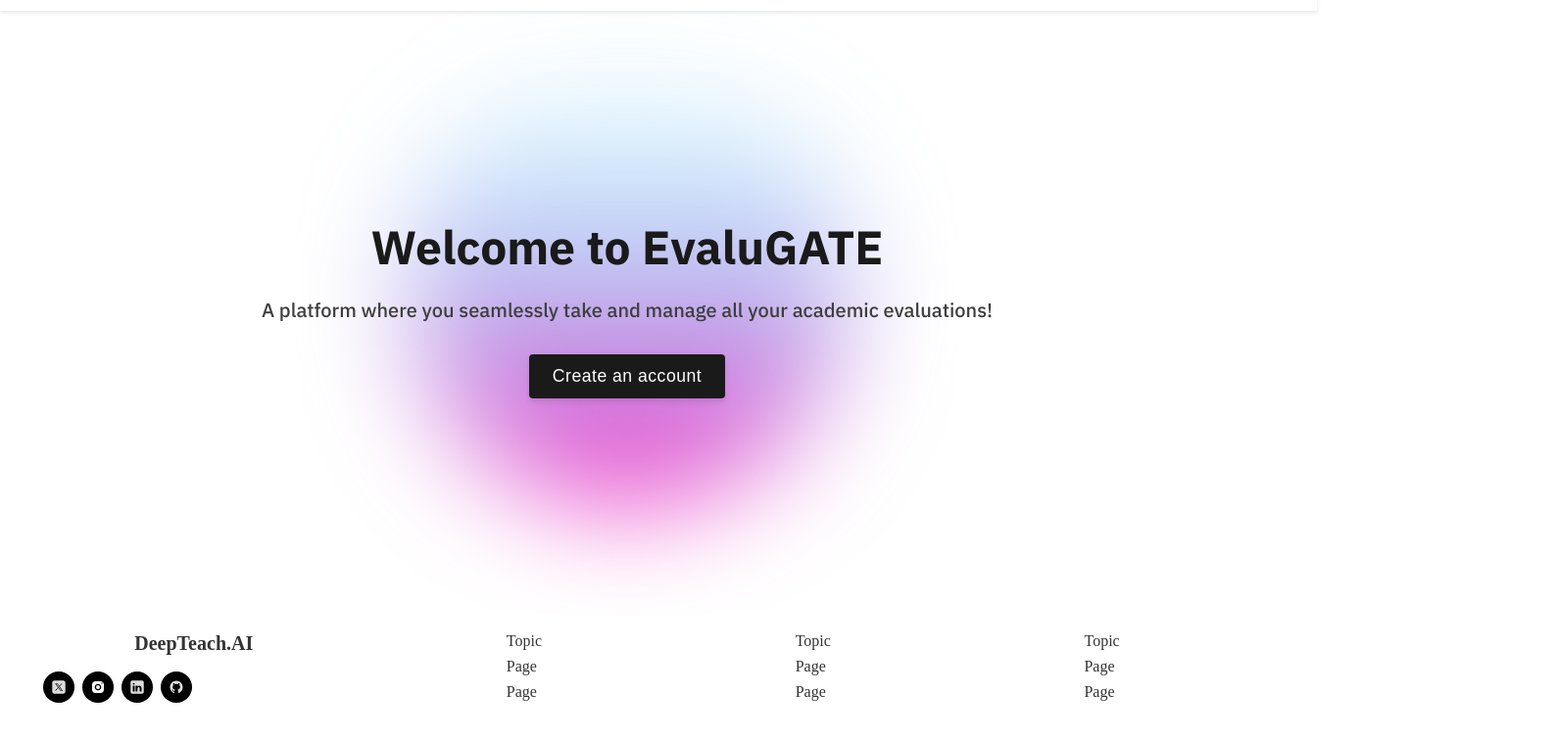
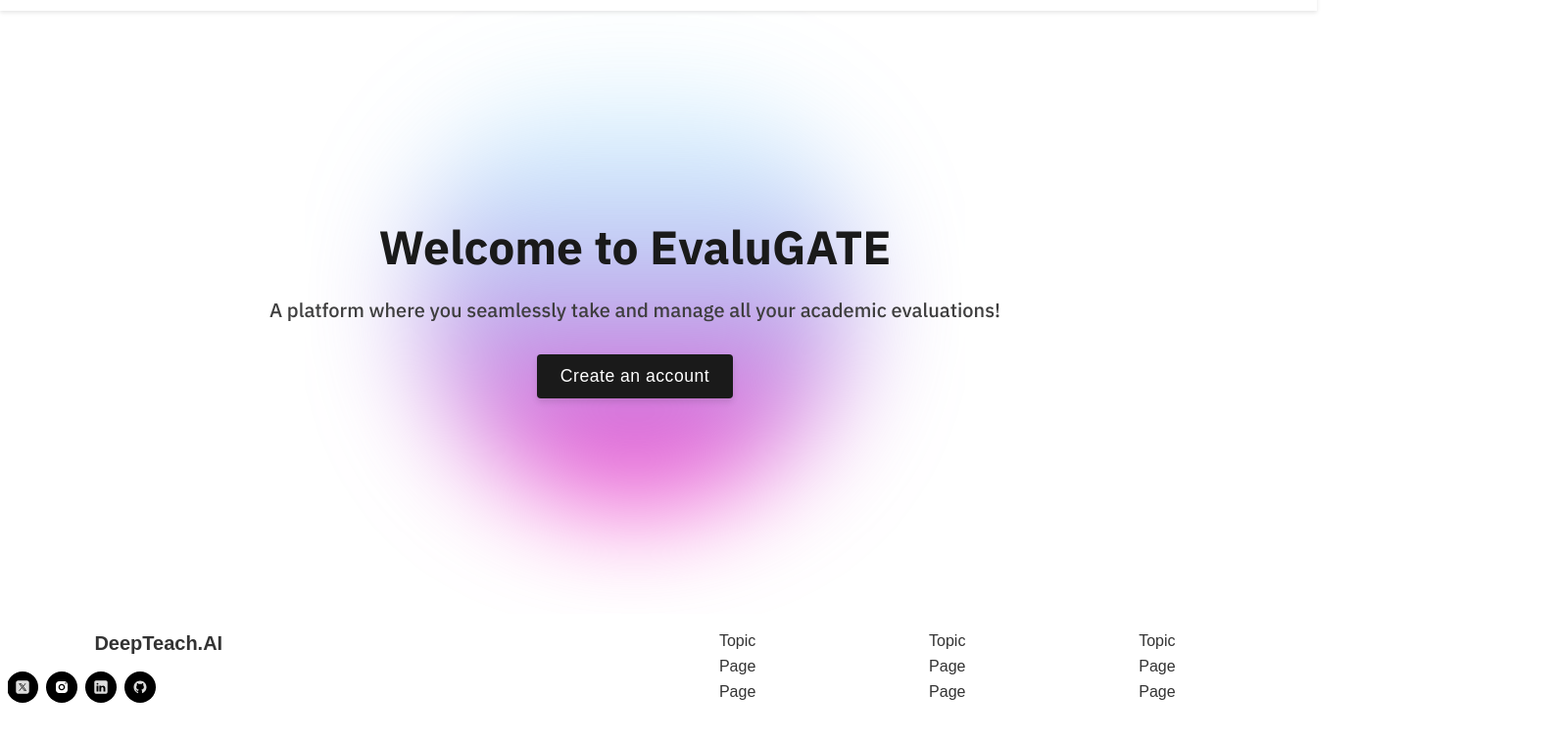
Before and after one commit to immadhav31/EvaluGATE, a React (Vite) app: page / in a window 1280 px wide. Shown: the part 60-816 px from the top of the page at 98% size, 1588 px wide, since content can reach past the window. Built offline with nearby package versions, Linux system fonts and the light colour scheme.

Commit message:
Update HeroStyles.module.css

```diff
--- a/src/sections/Hero/HeroStyles.module.css
+++ b/src/sections/Hero/HeroStyles.module.css
@@ -1,3 +1,10 @@
+html, body {
+  width: 100%;
+  height: 100%;
+  overflow: hidden;
+  font-family: Arial, sans-serif;
+}
+
 .hero {
     display: flex;
     flex-direction: column;
@@ -171,6 +178,7 @@
   .brand {
     font-size: 1.25rem;
     font-weight: bold;
+    margin-right: 330px;
   }
 
   .topics {
@@ -187,7 +195,7 @@
     display: flex;
     gap: 0.5rem;
     align-items: center;
-    margin-right: 1040px;
+    margin-right: 1130px;
     position: absolute;
     margin-top: 40px;
   }
```
